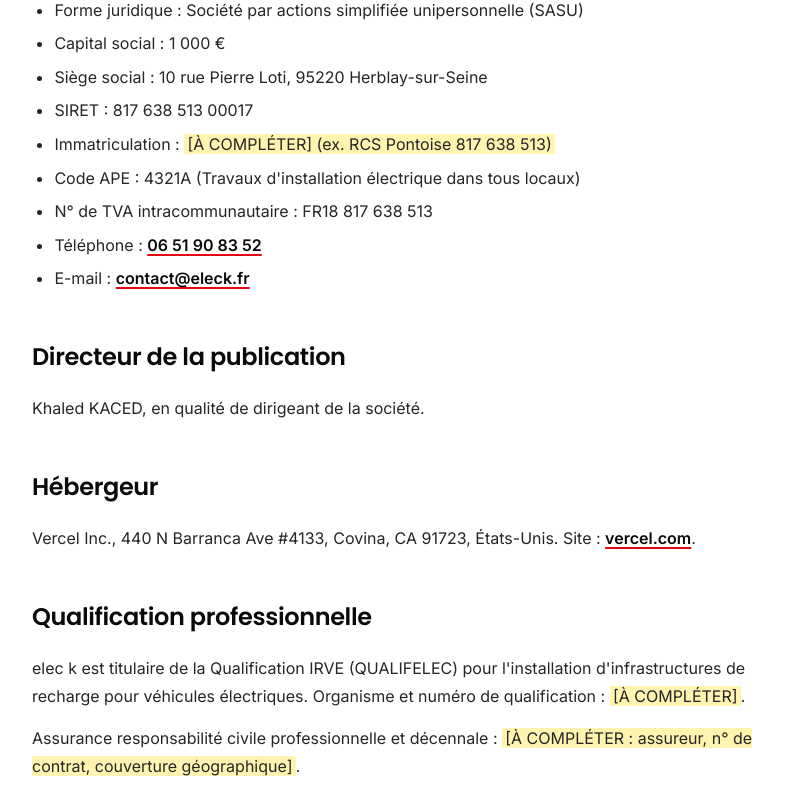
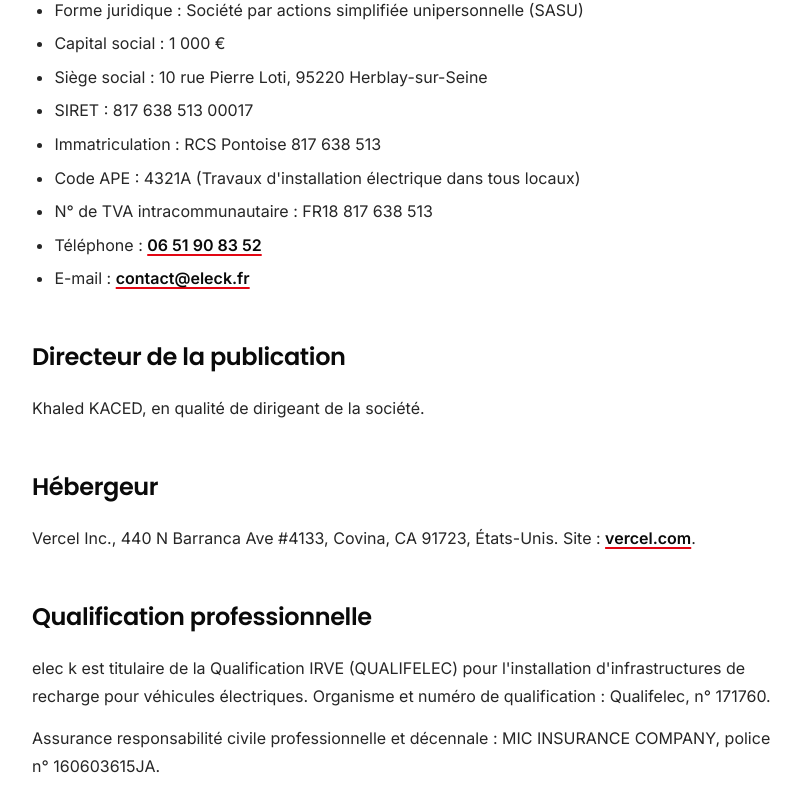
Before and after one commit to Jokast38/eleck.fr, a Next.js app: page /mentions-legales in a window 1280 px wide. Shown: the part 677-1480 px from the top of the page, without its empty margins (32-833 px from the left). Built offline with nearby package versions, Linux system fonts and the light colour scheme; no server answers.

Commit message:
feat: Update legal mentions for accuracy and completeness

```diff
--- a/app/(site)/mentions-legales/page.tsx
+++ b/app/(site)/mentions-legales/page.tsx
@@ -15,7 +15,7 @@ const V = ({ v }: { v: string }) => (v.includes("[À") ? <Todo>{v}</Todo> : <>{v
 
 export default function MentionsLegalesPage() {
   return (
-    <LegalPage title="Mentions légales" path="/mentions-legales" updatedAt="31 octobre 2026">
+    <LegalPage title="Mentions légales" path="/mentions-legales" updatedAt="5 novembre 2026">
       <p>
         Conformément à la loi n° 2004-575 du 21 juin 2004 pour la confiance dans l&apos;économie numérique (LCEN), les
         informations suivantes sont portées à la connaissance des utilisateurs du site {site.url.replace("https://", "")}.
@@ -62,10 +62,10 @@ export default function MentionsLegalesPage() {
       <h2>Qualification professionnelle</h2>
       <p>
         elec k est titulaire de la {site.certification} pour l&apos;installation d&apos;infrastructures de recharge pour
-        véhicules électriques. Organisme et numéro de qualification : <Todo>[À COMPLÉTER]</Todo>.
+        véhicules électriques. Organisme et numéro de qualification : Qualifelec, n° 171760.
       </p>
       <p>
-        Assurance responsabilité civile professionnelle et décennale : <Todo>[À COMPLÉTER : assureur, n° de contrat, couverture géographique]</Todo>.
+        Assurance responsabilité civile professionnelle et décennale : MIC INSURANCE COMPANY, police n° 160603615JA.
       </p>
 
       <h2>Médiation de la consommation</h2>
--- a/app/(site)/renovation-electrique/page.tsx
+++ b/app/(site)/renovation-electrique/page.tsx
@@ -1,4 +1,4 @@
-import { Bath, Cable, FileText, Gauge, Plug, ShieldCheck } from "lucide-react";
+import { Cable, FileText, Gauge, Plug, ShieldCheck } from "lucide-react";
 import { PageHero } from "@/components/sections/PageHero";
 import { Benefits } from "@/components/sections/Benefits";
 import { SplitChecklist } from "@/components/sections/SplitChecklist";
@@ -53,7 +53,6 @@ export default async function RenovationPage() {
         items={[
           { icon: ShieldCheck, title: "Mise en sécurité", text: "Mise à la terre, protection différentielle 30 mA, protections adaptées à chaque circuit." },
           { icon: Cable, title: "Rénovation partielle ou complète", text: "Remplacement des câbles et des circuits vétustes, pièce par pièce ou sur toute l'installation." },
-          { icon: Bath, title: "Salle de bains et cuisine", text: "Respect des volumes de sécurité, liaison équipotentielle, circuits dédiés à l'électroménager." },
           { icon: Plug, title: "Prises, éclairage, circuits", text: "Ajout de prises, de points lumineux et de circuits spécialisés selon vos usages." },
           { icon: FileText, title: "Suite à un diagnostic", text: "Correction des anomalies relevées lors d'un diagnostic électrique de vente ou de location." },
           { icon: Gauge, title: "Tableau électrique", text: "Remplacement ou mise à niveau du tableau, souvent au cœur d'une rénovation." },
--- a/lib/site.ts
+++ b/lib/site.ts
@@ -14,7 +14,7 @@ export const site = {
   siren: "817 638 513",
   ape: "4321A (Travaux d'installation électrique dans tous locaux)",
   shareCapital: "1 000 €",
-  rcs: "[À COMPLÉTER] (ex. RCS Pontoise 817 638 513)",
+  rcs: "RCS Pontoise 817 638 513",
   vatNumber: "FR18 817 638 513",
   director: "Khaled KACED",
   businessManager: "Thierry MERCIER",
```
